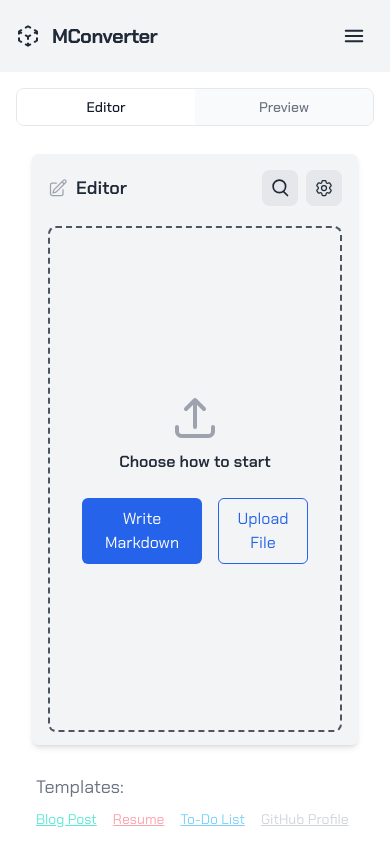
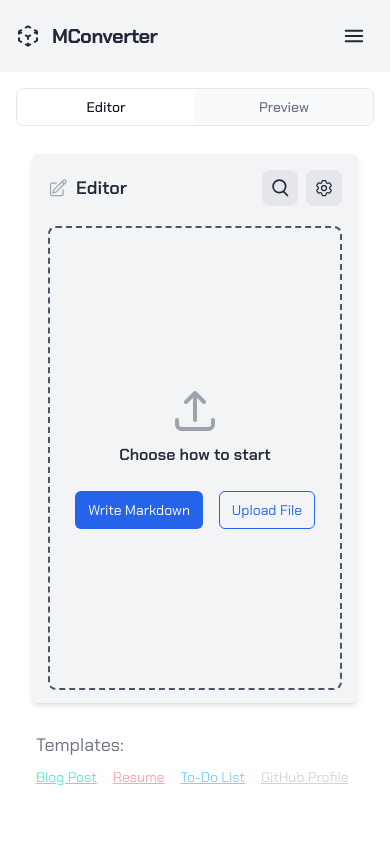
Before and after one commit to aashusoni22/MConverter, a React (Vite) app: page / in a window 390 px wide. Built offline with nearby package versions, Linux system fonts and the light colour scheme.

Commit message:
upload component adjustment

```diff
--- a/src/components/MarkdownPreviewer.jsx
+++ b/src/components/MarkdownPreviewer.jsx
@@ -292,7 +292,7 @@ const MarkdownPreviewer = () => {
             isEditorFullScreen ? "h-[80vh] md:w-full" : "lg:w-1/2"
           } ${isPreviewFullScreen ? "hidden" : "block"} ${
             activeTab === "editor"
-              ? "block h-[70vh] md:h-[80vh]"
+              ? "block h-[65vh] md:h-[80vh]"
               : "hidden md:block"
           }`}
         >
@@ -549,7 +549,7 @@ const MarkdownPreviewer = () => {
                   ? "bg-gray-800 text-gray-300"
                   : "bg-white text-gray-800"
               } ${
-                activeTab === "editor" ? "h-[60vh]" : ""
+                activeTab === "editor" ? "h-[55vh]" : ""
               } rounded-md focus:outline-none focus:ring-2 focus:ring-blue-500  resize-none`}
               placeholder="Type your markdown here..."
               value={markdown}
@@ -566,7 +566,7 @@ const MarkdownPreviewer = () => {
             isPreviewFullScreen ? "h-[85vh] lg:h-[80vh] lg:w-full" : "lg:w-1/2"
           } ${isEditorFullScreen ? "hidden" : "block"} ${
             activeTab === "preview"
-              ? "block h-[70vh] md:h-[80vh]"
+              ? "block h-[65vh] md:h-[80vh]"
               : "hidden md:block"
           }`}
         >
@@ -750,7 +750,7 @@ const MarkdownPreviewer = () => {
                 ? "bg-gray-800 text-gray-300"
                 : "bg-white text-gray-800"
             } ${
-              activeTab === "preview" ? "h-[60vh]" : ""
+              activeTab === "preview" ? "h-[55vh]" : ""
             } rounded-md overflow-y-auto`}
           >
             {markdown ? (
--- a/src/components/MarkdownUpload.jsx
+++ b/src/components/MarkdownUpload.jsx
@@ -12,7 +12,7 @@ const MarkdownUpload = ({ onMarkdownLoad, onStartWriting }) => {
   };
 
   return (
-    <div className="flex flex-col items-center justify-center h-[60vh] md:h-[70vh] gap-6 p-8 border-2 border-dashed rounded-lg border-gray-600">
+    <div className="flex flex-col items-center justify-center h-[55vh] md:h-[70vh] gap-6 p-8 border-2 border-dashed rounded-lg border-gray-600">
       <div className="flex flex-col items-center gap-2">
         <svg
           xmlns="http://www.w3.org/2000/svg"
@@ -34,14 +34,14 @@ const MarkdownUpload = ({ onMarkdownLoad, onStartWriting }) => {
       <div className="flex gap-4">
         <button
           onClick={onStartWriting}
-          className="px-2 py-2 md:px-4 md:py-2 text-white bg-blue-600 rounded-md hover:bg-blue-700 transition-colors duration-300"
+          className="px-2 py-2 w-32 text-sm md:px-4 md:w-auto md:text-base text-white bg-blue-600 rounded-md hover:bg-blue-700 transition-colors duration-300"
         >
           Write Markdown
         </button>
 
         <button
           onClick={() => fileInputRef.current?.click()}
-          className="px-2 py-2 md:px-4 md:py-2 text-blue-600 border border-blue-600 rounded-md hover:bg-blue-50 transition-colors duration-300"
+          className="px-2 py-2 w-24 text-sm md:px-4 md:w-auto md:text-base text-blue-600 border border-blue-600 rounded-md hover:bg-blue-50 transition-colors duration-300"
         >
           Upload File
         </button>
```
